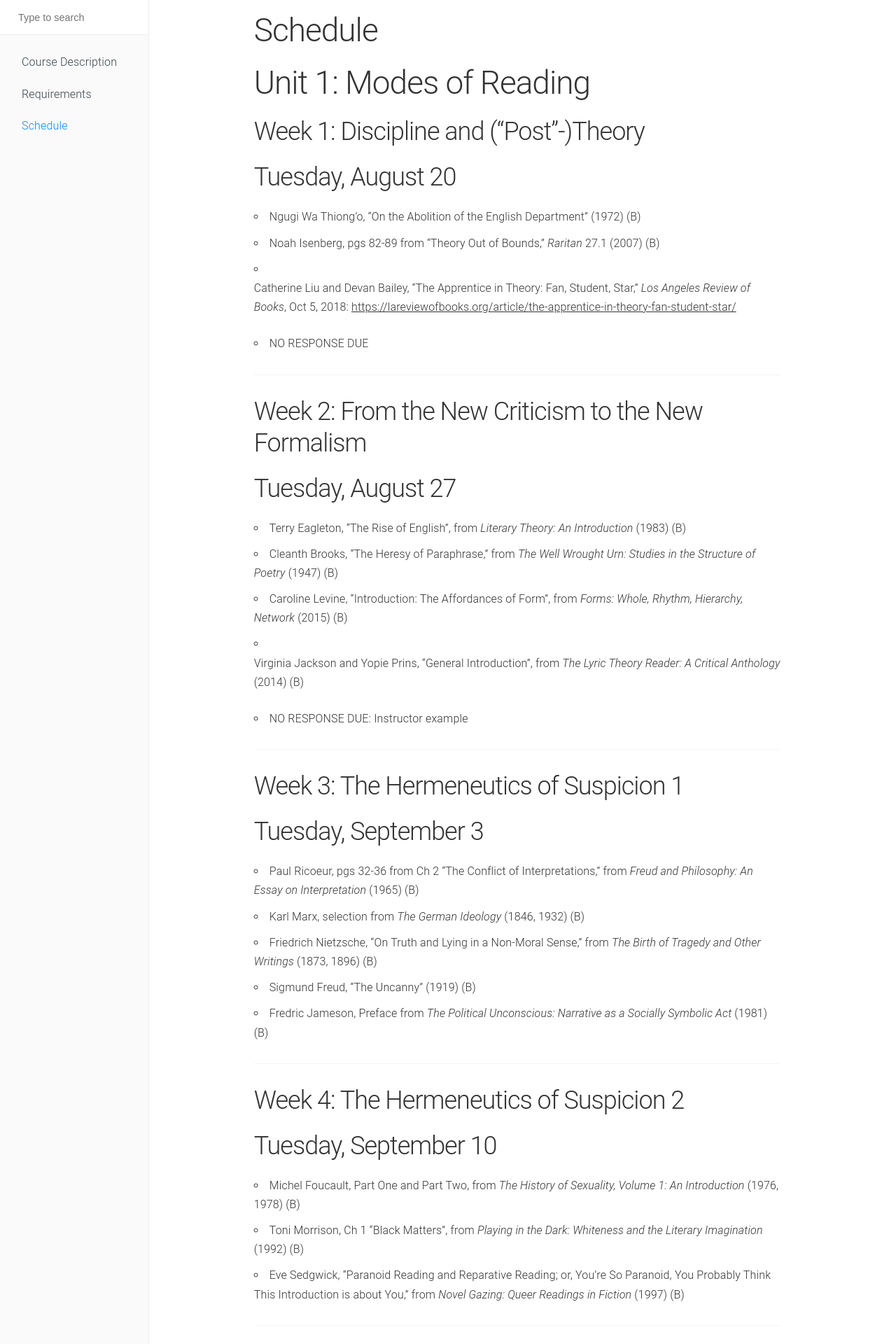
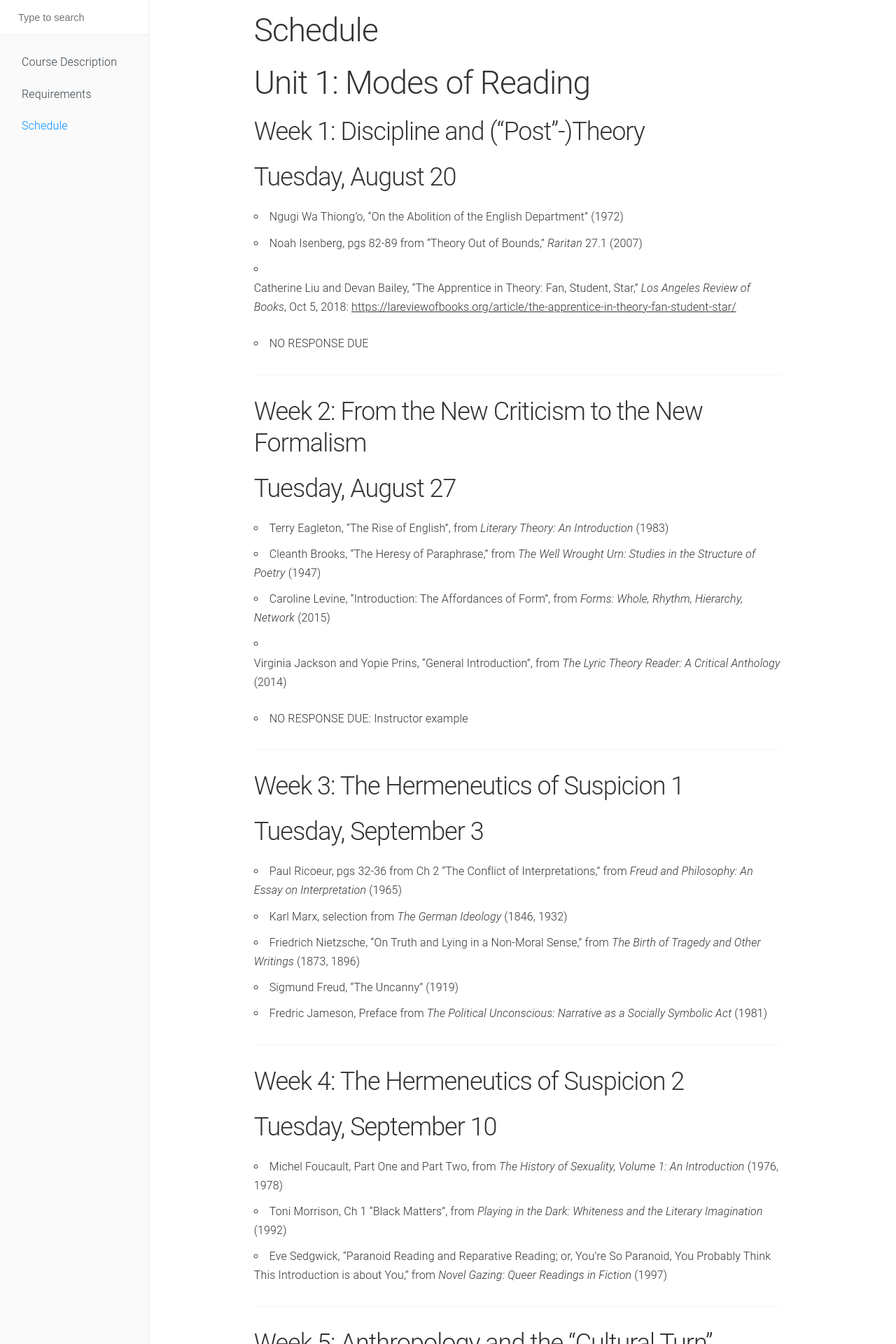
Before and after one commit to lcthomas/eng681f19, a Jekyll site: the page built from schedule.md, in a window 1280 px wide. Shown: the top 1920 px of the page at 70% size. Built offline with Jekyll 4.4.1, drawn with Linux system fonts in a browser that asks for light colours; some of the changed text lies outside the part shown.

Commit message:
(B) notation fix

```diff
--- a/schedule.md
+++ b/schedule.md
@@ -7,8 +7,8 @@ navigation: 3
 # Unit 1: Modes of Reading
 ## Week 1: Discipline and ("Post"-)Theory
 ## Tuesday, August 20
-* Ngugi Wa Thiong'o, "On the Abolition of the English Department" (1972) (B)
-* Noah Isenberg, pgs 82-89 from "Theory Out of Bounds," _Raritan_ 27.1 (2007) (B)
+* Ngugi Wa Thiong'o, "On the Abolition of the English Department" (1972)
+* Noah Isenberg, pgs 82-89 from "Theory Out of Bounds," _Raritan_ 27.1 (2007)
 * Catherine Liu and Devan Bailey, "The Apprentice in Theory: Fan, Student, Star," _Los Angeles Review of Books_, Oct 5, 2018: [https://lareviewofbooks.org/article/the-apprentice-in-theory-fan-student-star/](https://lareviewofbooks.org/article/the-apprentice-in-theory-fan-student-star/)
 
 * NO RESPONSE DUE
@@ -17,10 +17,10 @@ navigation: 3
 
 ## Week 2: From the New Criticism to the New Formalism
 ## Tuesday, August 27
-* Terry Eagleton, "The Rise of English", from _Literary Theory: An Introduction_ (1983) (B)
-* Cleanth Brooks, "The Heresy of Paraphrase," from _The Well Wrought Urn: Studies in the Structure of Poetry_ (1947) (B)
-* Caroline Levine, "Introduction: The Affordances of Form", from _Forms: Whole, Rhythm, Hierarchy, Network_ (2015) (B)
-* Virginia Jackson and Yopie Prins, "General Introduction", from _The Lyric Theory Reader: A Critical Anthology_ (2014) (B)
+* Terry Eagleton, "The Rise of English", from _Literary Theory: An Introduction_ (1983)
+* Cleanth Brooks, "The Heresy of Paraphrase," from _The Well Wrought Urn: Studies in the Structure of Poetry_ (1947)
+* Caroline Levine, "Introduction: The Affordances of Form", from _Forms: Whole, Rhythm, Hierarchy, Network_ (2015)
+* Virginia Jackson and Yopie Prins, "General Introduction", from _The Lyric Theory Reader: A Critical Anthology_ (2014)
 
 * NO RESPONSE DUE: Instructor example
 
@@ -28,44 +28,44 @@ navigation: 3
 
 ## Week 3: The Hermeneutics of Suspicion 1
 ## Tuesday, September 3
-* Paul Ricoeur, pgs 32-36 from Ch 2 "The Conflict of Interpretations," from _Freud and Philosophy: An Essay on Interpretation_ (1965) (B)
-* Karl Marx, selection from _The German Ideology_ (1846, 1932) (B)
-* Friedrich Nietzsche, "On Truth and Lying in a Non-Moral Sense," from _The Birth of Tragedy and Other Writings_ (1873, 1896) (B)
-* Sigmund Freud, "The Uncanny" (1919) (B)
-* Fredric Jameson, Preface from _The Political Unconscious: Narrative as a Socially Symbolic Act_ (1981) (B)
+* Paul Ricoeur, pgs 32-36 from Ch 2 "The Conflict of Interpretations," from _Freud and Philosophy: An Essay on Interpretation_ (1965)
+* Karl Marx, selection from _The German Ideology_ (1846, 1932)
+* Friedrich Nietzsche, "On Truth and Lying in a Non-Moral Sense," from _The Birth of Tragedy and Other Writings_ (1873, 1896)
+* Sigmund Freud, "The Uncanny" (1919)
+* Fredric Jameson, Preface from _The Political Unconscious: Narrative as a Socially Symbolic Act_ (1981)
 
 ----
 
 ## Week 4: The Hermeneutics of Suspicion 2
 ## Tuesday, September 10
-* Michel Foucault, Part One and Part Two, from _The History of Sexuality, Volume 1: An Introduction_ (1976, 1978) (B)
-* Toni Morrison, Ch 1 "Black Matters", from _Playing in the Dark: Whiteness and the Literary Imagination_ (1992) (B)
-* Eve Sedgwick, "Paranoid Reading and Reparative Reading; or, You’re So Paranoid, You Probably Think This Introduction is about You," from _Novel Gazing: Queer Readings in Fiction_ (1997) (B)
+* Michel Foucault, Part One and Part Two, from _The History of Sexuality, Volume 1: An Introduction_ (1976, 1978)
+* Toni Morrison, Ch 1 "Black Matters", from _Playing in the Dark: Whiteness and the Literary Imagination_ (1992)
+* Eve Sedgwick, "Paranoid Reading and Reparative Reading; or, You’re So Paranoid, You Probably Think This Introduction is about You," from _Novel Gazing: Queer Readings in Fiction_ (1997)
 
 ----
 
 ## Week 5: Anthropology and the "Cultural Turn"
 ## Tuesday, September 17
-* Claude Lévi-Strauss, “A Writing Lesson,” from _Tristes Tropiques_ (1955) (B)
+* Claude Lévi-Strauss, “A Writing Lesson,” from _Tristes Tropiques_ (1955)
 * Clifford Geertz, "Deep Play: Notes on a Balinese Cock Fight,” from _Interpretation of Cultures_ (1973)
-* Henry Louis Gates Jr., Ch 1 "A Myth of Origins: Esu-Elegbara and the Signifying Monkey,” from _The Signifying Monkey: A Theory of African-American Literary Criticism_ (1988) (B)
+* Henry Louis Gates Jr., Ch 1 "A Myth of Origins: Esu-Elegbara and the Signifying Monkey,” from _The Signifying Monkey: A Theory of African-American Literary Criticism_ (1988)
 
 ----
 
 ## Week 6: The "Anti-Hermeneutic Turn"
 ## Tuesday, September 24
-* Rita Felski, Ch 1 “The Stakes of Suspicion”, from _The Limits of Critique_ (2015) (B)
-* Stephen Best and Sharon Marcus, “Surface Reading: An Introduction," _Representations_ 108.1 (2009) (B)
-* Heather Love, “Close But Not Deep: Literary Ethics and the Descriptive Turn”, _New Literary History_ 41.2 (2010) (B)
-* Anne Cheng, “Skin, Tattoos, and Susceptibility,” _Representations_ 108.1 (2009) (B)
+* Rita Felski, Ch 1 “The Stakes of Suspicion”, from _The Limits of Critique_ (2015)
+* Stephen Best and Sharon Marcus, “Surface Reading: An Introduction," _Representations_ 108.1 (2009)
+* Heather Love, “Close But Not Deep: Literary Ethics and the Descriptive Turn”, _New Literary History_ 41.2 (2010)
+* Anne Cheng, “Skin, Tattoos, and Susceptibility,” _Representations_ 108.1 (2009)
 
 ----
 
 # Unit 2: Theorizing the Present: Hartman and Berlant
 ## Week 7: Notes on Methods in Cultural Criticism
 ## Tuesday, October 1
-* Lauren Berlant, "Collegiality, Crisis, and Cultural Studies," _Profession_ (1998) (B)
-* Patricia Saunders, "Fugitive Dreams of Diaspora: Conversations with Saidiya Hartman," _Anthurium_ 6.1 (2008) (B)
+* Lauren Berlant, "Collegiality, Crisis, and Cultural Studies," _Profession_ (1998)
+* Patricia Saunders, "Fugitive Dreams of Diaspora: Conversations with Saidiya Hartman," _Anthurium_ 6.1 (2008)
 
 * NO RESPONSE DUE: Instructor example
 * Come to class ready to report the keyword you have chosen to write about in your keyword essay.
@@ -78,54 +78,54 @@ navigation: 3
 
 ## Week 8: Subjectivity and Subjection
 ## Tuesday, October 8
-* Saidiya Hartman, selections from _Scenes of Subjection: Terror, Slavery, and Self-Making in Nineteenth-Century America_ (1997) (B)
-* W. E. B. Du Bois, “Of Our Spiritual Strivings” from _The Souls of Black Folk_ (1903) (B)
-* Jacques Lacan, “The Mirror Stage as Formative of the _I_ Function as Revealed in Psychoanalytic Experience” (1949) (B)
-* Frantz Fanon, selections from _Black Skin, White Masks_ (1952) (B)
-* Louis Althusser, selection from _Ideology and Ideological State Apparatuses_ (1971) (B)
+* Saidiya Hartman, selections from _Scenes of Subjection: Terror, Slavery, and Self-Making in Nineteenth-Century America_ (1997)
+* W. E. B. Du Bois, “Of Our Spiritual Strivings” from _The Souls of Black Folk_ (1903)
+* Jacques Lacan, “The Mirror Stage as Formative of the _I_ Function as Revealed in Psychoanalytic Experience” (1949)
+* Frantz Fanon, selections from _Black Skin, White Masks_ (1952)
+* Louis Althusser, selection from _Ideology and Ideological State Apparatuses_ (1971)
 
 ----
 
 ## Week 9: Fugitivity and Aesthetics
 ## Tuesday, October 15
-* Saidiya Hartman, selections from _Wayward Lives, Beautiful Experiments: Intimate Histories of Social Upheaval_ (2019) (B)
-* Fred Moten, “Resistance of the Object: Aunt Hester’s Scream”, from _In the Break: The Aesthetics of the Black Radical Tradition_ (2003) (B)
-* Hortense Spillers, “Mama’s Baby, Papa’s Maybe: An American Grammar Book,” from _Black, White, and In Color: Essays on American Literature and Culture_ (2003) (B)
-* Christina Sharpe, Ch 2 “The Ship: The Trans*Atlantic”, from _In the Wake: On Blackness and Being_ (2016) (B)
+* Saidiya Hartman, selections from _Wayward Lives, Beautiful Experiments: Intimate Histories of Social Upheaval_ (2019)
+* Fred Moten, “Resistance of the Object: Aunt Hester’s Scream”, from _In the Break: The Aesthetics of the Black Radical Tradition_ (2003)
+* Hortense Spillers, “Mama’s Baby, Papa’s Maybe: An American Grammar Book,” from _Black, White, and In Color: Essays on American Literature and Culture_ (2003)
+* Christina Sharpe, Ch 2 “The Ship: The Trans*Atlantic”, from _In the Wake: On Blackness and Being_ (2016)
 
 ----
 
 ## Week 10: Queer Worlding
 ## Tuesday, October 22
-* Saidiya Hartman, selections from _Wayward Lives, Beautiful Experiments: Intimate Histories of Social Upheaval_ (2019) (B)
-* Lauren Berlant and Michael Warner, "Sex in Public", _Critical Inquiry_ 24.2 (1998) (B)
-* Eve Sedgwick, selections from _Epistemology of the Closet_ (1990) (B)
-* José Esteban Muñoz, "Introduction: Feeling Utopia" and Ch 10 "After Jack: Queer Failure, Queer Virtuosity," from _Cruising Utopia_ (2009) (B)
+* Saidiya Hartman, selections from _Wayward Lives, Beautiful Experiments: Intimate Histories of Social Upheaval_ (2019)
+* Lauren Berlant and Michael Warner, "Sex in Public", _Critical Inquiry_ 24.2 (1998)
+* Eve Sedgwick, selections from _Epistemology of the Closet_ (1990)
+* José Esteban Muñoz, "Introduction: Feeling Utopia" and Ch 10 "After Jack: Queer Failure, Queer Virtuosity," from _Cruising Utopia_ (2009)
 
 ----
 
 ## Week 11: Affect
 ## Tuesday, October 29
-* Lauren Berlant, Introduction, “Intimacy, Publicity, and Femininity,” from _The Female Complaint_ (2008) (B)
-* Sigmund Freud, "Mourning and Melancholia” (1917) (B)
-* Raymond Williams, “Structures of Feeling”, from _Marxism and Literature_ (1977) (B)
-* Sara Ahmed, Introduction, “Feel Your Way,” from _The Cultural Politics of Emotion_ (2004) (B)
+* Lauren Berlant, Introduction, “Intimacy, Publicity, and Femininity,” from _The Female Complaint_ (2008)
+* Sigmund Freud, "Mourning and Melancholia” (1917)
+* Raymond Williams, “Structures of Feeling”, from _Marxism and Literature_ (1977)
+* Sara Ahmed, Introduction, “Feel Your Way,” from _The Cultural Politics of Emotion_ (2004)
 
 ----
 
 ## Week 12: Crisis Ordinariness
 ## Tuesday, November 5
-* Lauren Berlant, Introduction “Affect in the Present,” from _Cruel Optimism_ (2011) (B)
-* Maurice Blanchot, selections from _The Writing of the Disaster_ (1980) (B)
-* Anne Cvetcovich, Ch 1 “The Everyday Life of Queer Trauma”, from _An Archive of Feelings: Trauma, Sexuality, and Lesbian Public Cultures_ (2003) (B)
-* Rob Nixon, pages 1-16 from "Introduction", from _Slow Violence and the Environmentalism of the Poor_ (2011) (B)
+* Lauren Berlant, Introduction “Affect in the Present,” from _Cruel Optimism_ (2011)
+* Maurice Blanchot, selections from _The Writing of the Disaster_ (1980)
+* Anne Cvetcovich, Ch 1 “The Everyday Life of Queer Trauma”, from _An Archive of Feelings: Trauma, Sexuality, and Lesbian Public Cultures_ (2003)
+* Rob Nixon, pages 1-16 from "Introduction", from _Slow Violence and the Environmentalism of the Poor_ (2011)
 
 ----
 
 ## Week 13: Assembling an Archive 1: What does it mean?
 ## Tuesday, November 12
-* Heather Love, “What Does Lauren Berlant Teach Us About X?”, _Communication and Critical/Cultural Studies_ 9.4 (2012) (B)
-* Hartman, “Venus in Two Acts", _Small Axe_ 26.12.2 (2008) (B)
+* Heather Love, “What Does Lauren Berlant Teach Us About X?”, _Communication and Critical/Cultural Studies_ 9.4 (2012)
+* Hartman, “Venus in Two Acts", _Small Axe_ 26.12.2 (2008)
 
 * NO RESPONSE DUE
 * Come to class ready to report the final project option you have chosen.
@@ -134,8 +134,8 @@ navigation: 3
 
 ## Week 14: Assembling an Archive 2: How do you do it?
 ## Tuesday, November 19
-* Hartman, selection from _Wayward Lives, Beautiful Experiments: Intimate Histories of Social Upheaval_ (2019) (B)
-* Lauren Berlant, Ch 2 “Intuitionists: History and the Affective Event,” from _Cruel Optimism_ (2011) (B)
+* Hartman, selection from _Wayward Lives, Beautiful Experiments: Intimate Histories of Social Upheaval_ (2019)
+* Lauren Berlant, Ch 2 “Intuitionists: History and the Affective Event,” from _Cruel Optimism_ (2011)
 
 * NO RESPONSE DUE
 * Final project abstract due: email me by class
```
